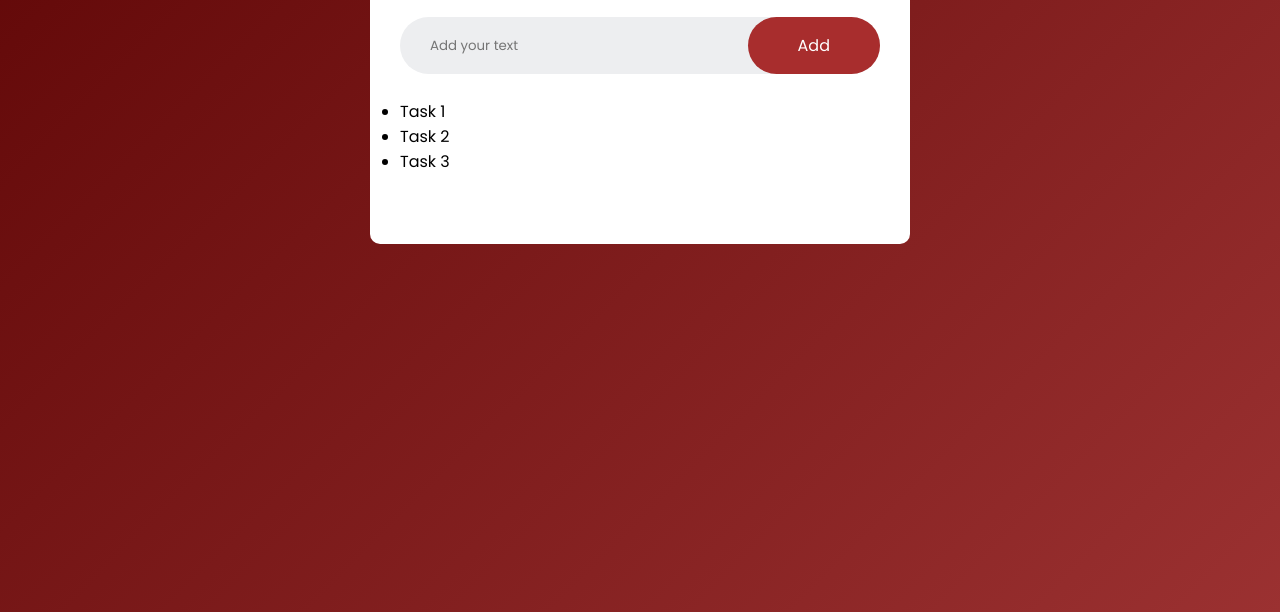
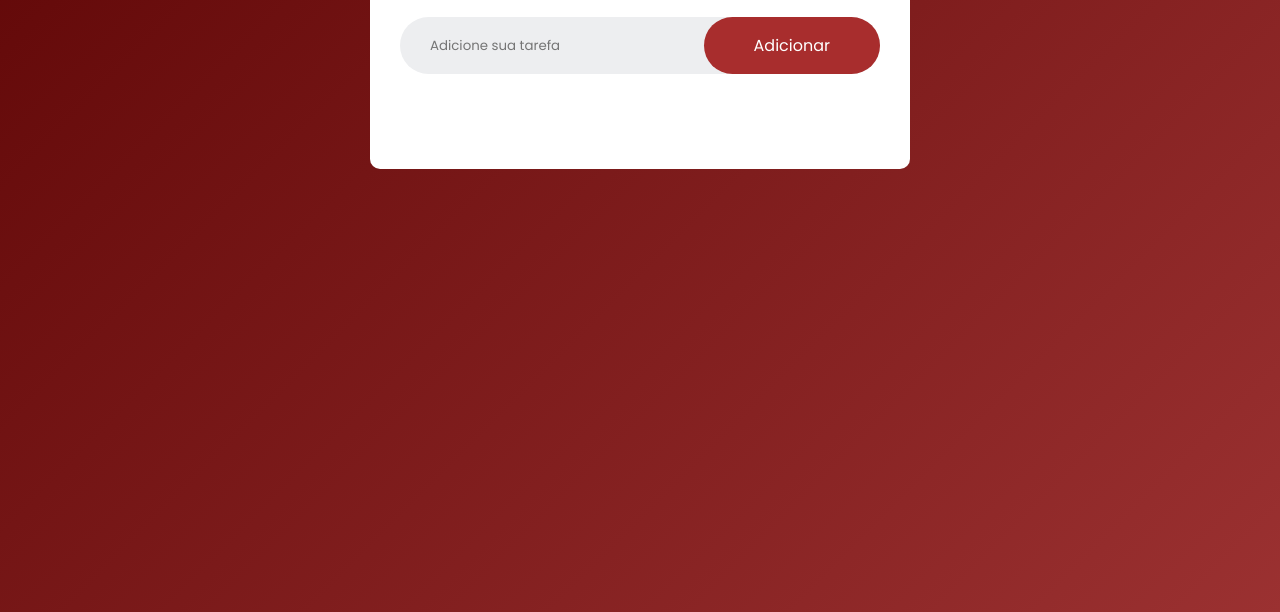
Before and after one commit to RenezSX/to-do-list, a plain HTML site: page index.html in a window 1280 px wide. Shown: the part 188-800 px from the top of the page. Drawn offline with Linux system fonts and the light colour scheme.

```diff
--- a/index.html
+++ b/index.html
@@ -9,17 +9,19 @@
 <body>
     <div class="container">
         <div class="todo-app">
-            <h2>To-Do List <img src="assets/note.png" alt="Note"></h2>
+            <h2>To-Do List <img src="assets/note.png"></h2>
             <div class="row">
-                <input type="text" id="input-box" placeholder="Add your text">
-                <button>Add</button>
+                <input type="text" id="input-box" placeholder="Adicione sua tarefa">
+                <button onclick="addTask()">Adicionar</button>
+
             </div>
             <ul id="list-container">
-                <li class="checked">Task 1</li>
+                <!-- <li class="checked">Task 1</li>
                 <li>Task 2</li>
-                <li>Task 3</li>
+                <li>Task 3</li> -->
             </ul>
         </div>
     </div>
+    <script src="script.js"></script>
 </body>
 </html>
```
